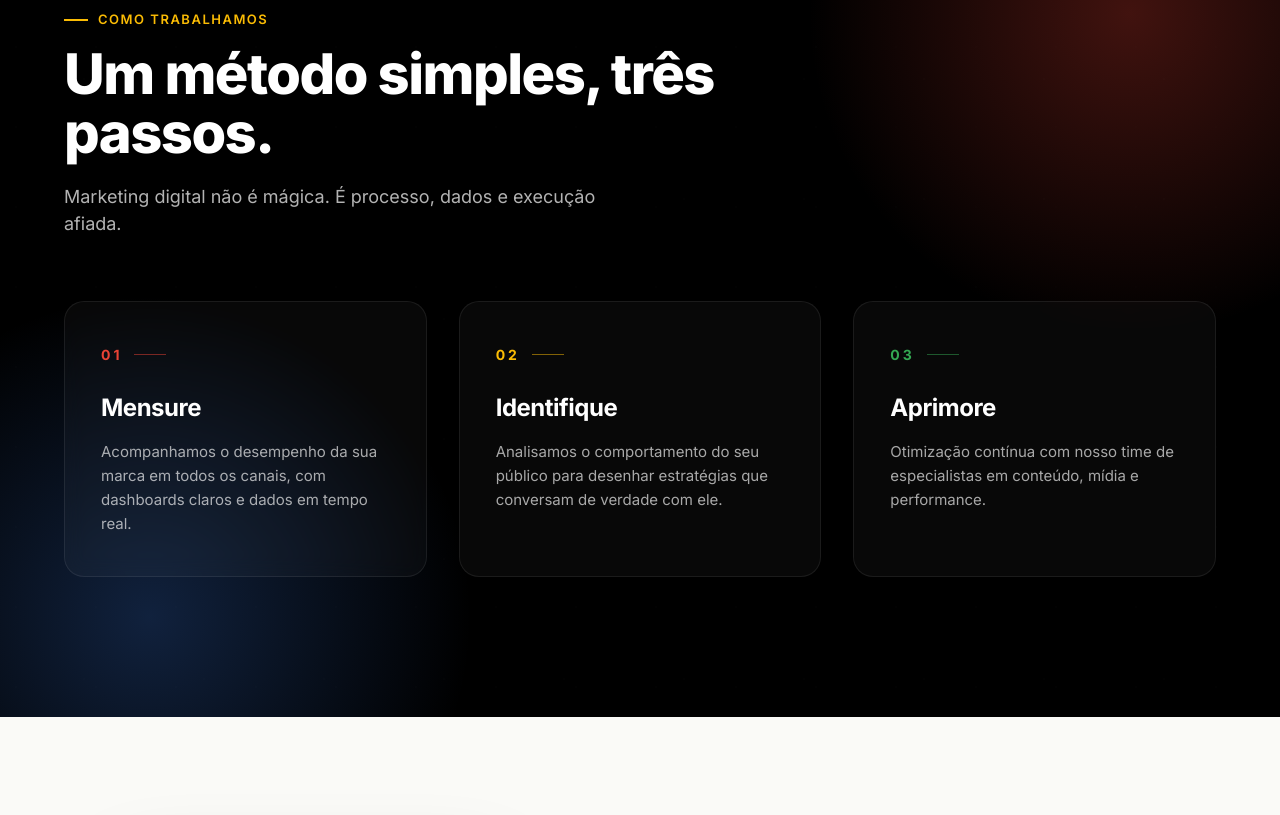
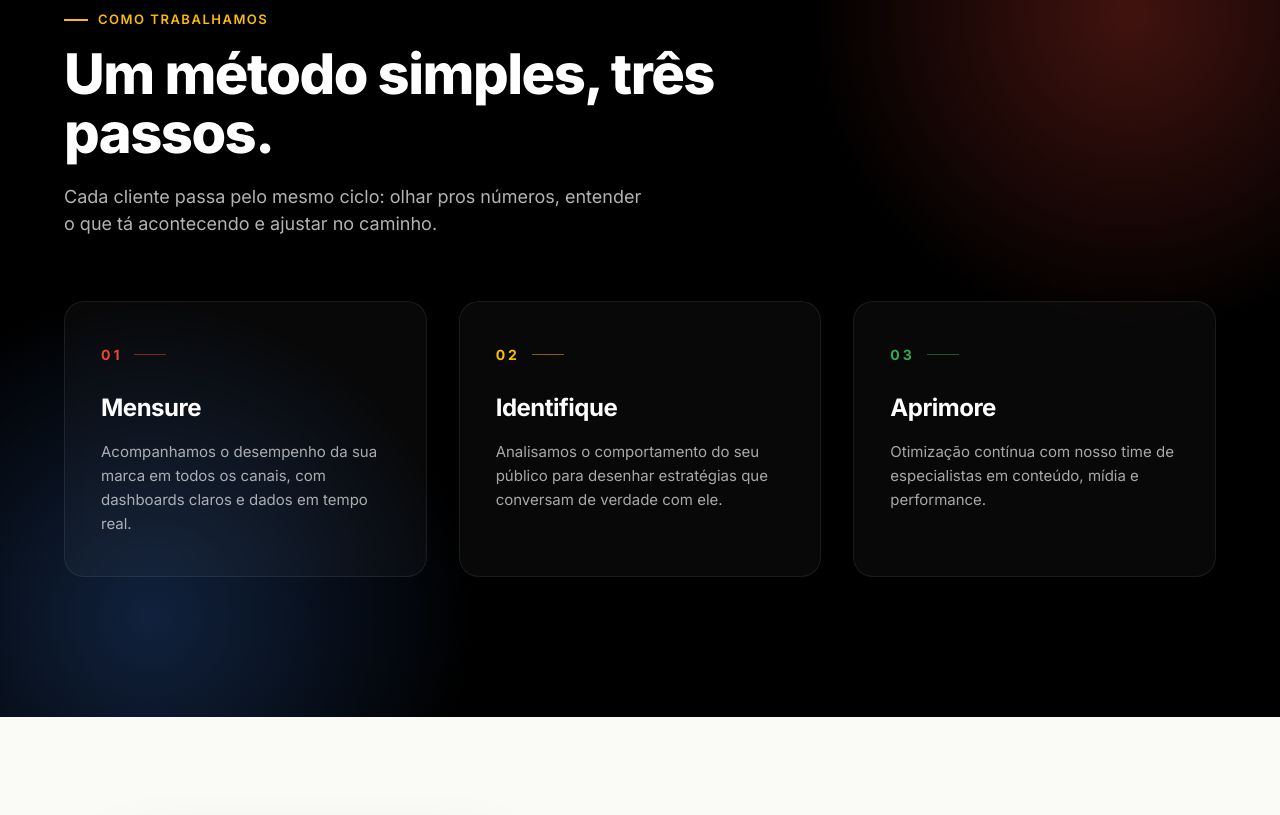
Before and after one commit to contato104/maracatu-digital, a website: page index.html in a window 1280 px wide. Shown: the part 2695-3510 px from the top of the page. Drawn offline with Linux system fonts and the light colour scheme.

Commit message:
como trabalhamos: troca copy generica por algo mais natural

```diff
--- a/index.html
+++ b/index.html
@@ -1244,7 +1244,7 @@
     <div class="section-head">
       <span class="eyebrow">Como trabalhamos</span>
       <h2>Um método simples, três passos.</h2>
-      <p>Marketing digital não é mágica. É processo, dados e execução afiada.</p>
+      <p>Cada cliente passa pelo mesmo ciclo: olhar pros números, entender o que tá acontecendo e ajustar no caminho.</p>
     </div>
     <div class="process-grid">
       <div class="process-step">
```
